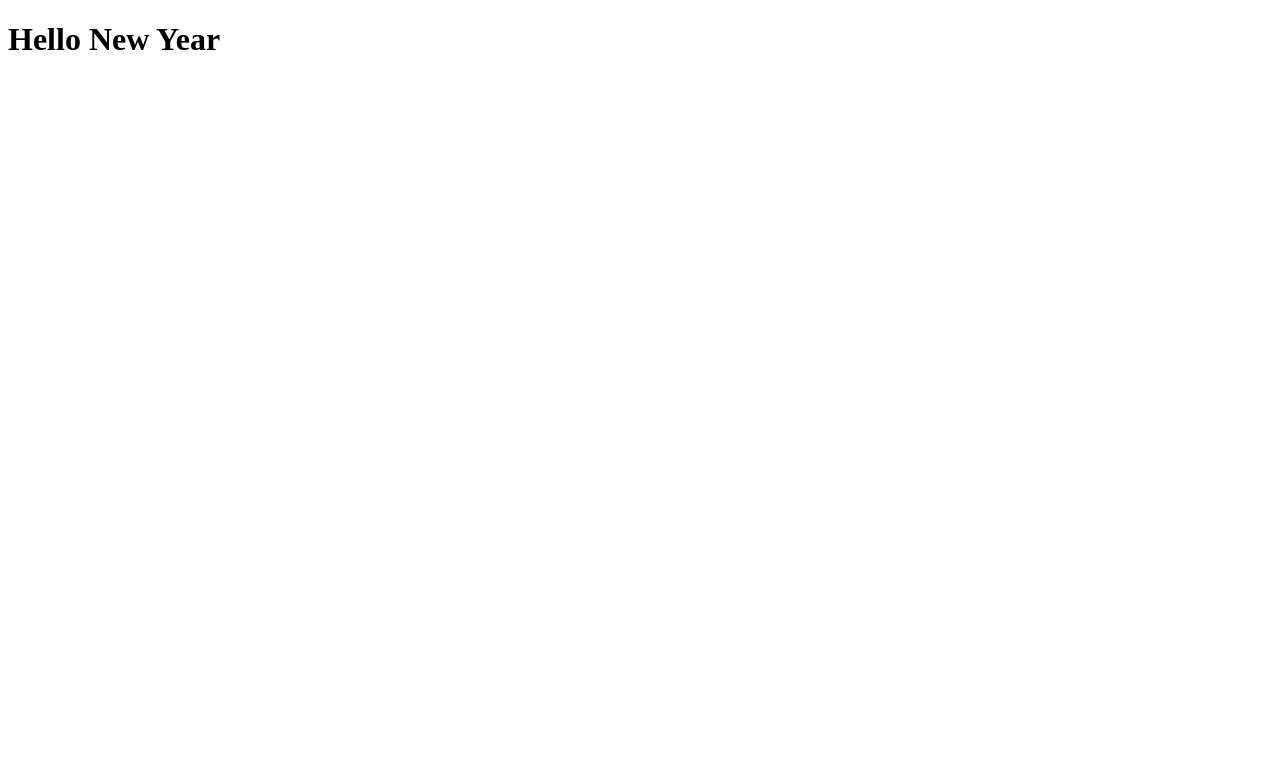
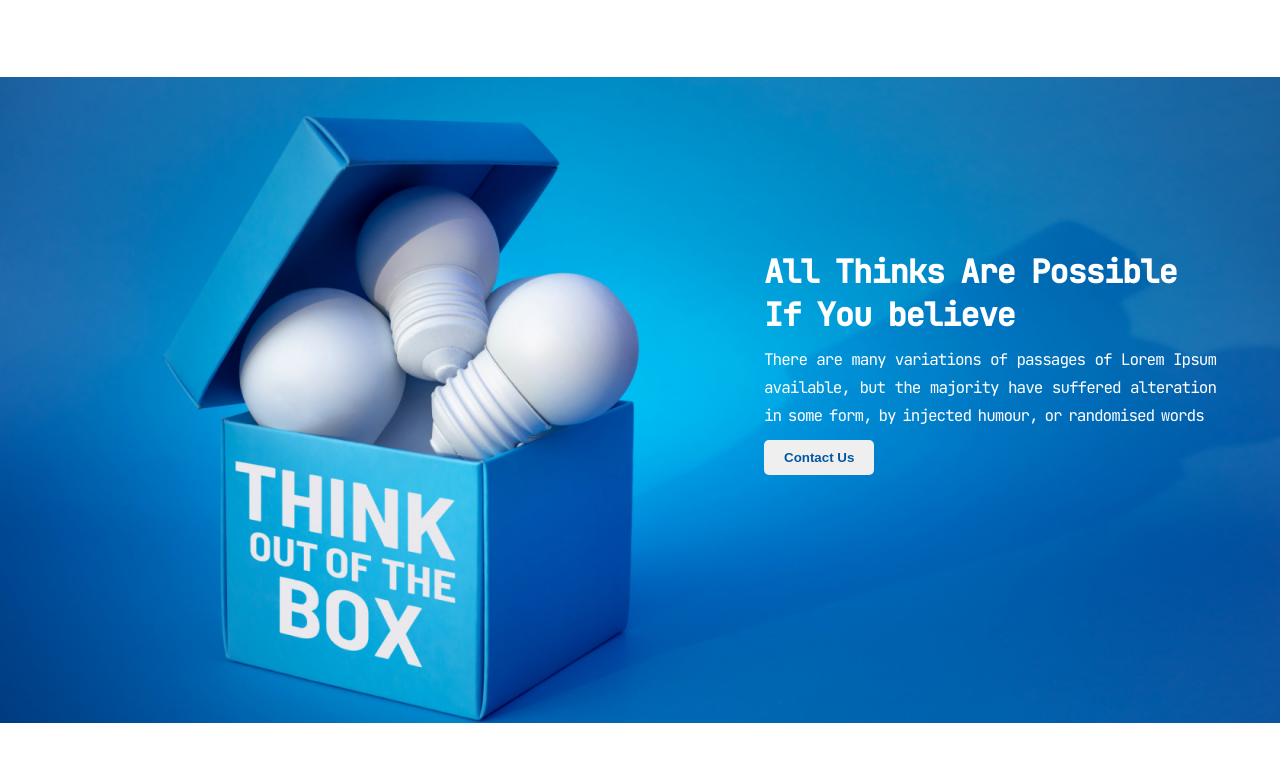
Before and after one commit to Atikur5500/New-Year-Project, a plain HTML site: page index.html in a window 1280 px wide. Drawn offline with Linux system fonts and the light colour scheme.

Commit message:
Complete Header Section

```diff
--- a/index.html
+++ b/index.html
@@ -3,10 +3,19 @@
 <head>
     <meta charset="UTF-8">
     <meta name="viewport" content="width=device-width, initial-scale=1.0">
+    <link rel="stylesheet" href="style/style.css">
     <title>New Year Project</title>
 </head>
 <body>
-    <h1>Hello New Year</h1>
+    <header>
+        <div class="container">
+            <div class="banner">
+                <h1 class="banner-title">All Thinks Are Possible If You believe</h1>
+                <p class="banner-description">There are many variations of passages of Lorem Ipsum available, but the majority have suffered alteration in some form, by injected humour, or randomised words</p>
+                <button class="primary-button">Contact Us</button>
+            </div>
+        </div>
+    </header>
 
 
 
--- /dev/null
+++ b/style/style.css
@@ -0,0 +1,39 @@
+@import url('https://fonts.googleapis.com/css2?family=JetBrains+Mono:wght@400;500&display=swap');
+*{
+    margin: 0;
+    padding: 0;
+    box-sizing: border-box;
+}
+body{
+    font-family: 'JetBrains Mono', monospace;
+    word-spacing: -2px;
+    letter-spacing: -1px;
+}
+.container{
+    background-image: url('../images/banner/banner3.png');
+    background-repeat: no-repeat;
+    height: 100vh;
+    background-position: center;
+    background-size: 100%;
+}
+.banner{
+  width: 90%;
+  margin: 0 auto;
+  padding: 250px 0px 0px 700px;
+}
+.banner-title{
+    color: #fff;
+}
+.banner-description{
+    color: #fff;
+    margin: 10px 0px;
+    line-height: 28px;
+    text-align: justify;
+}
+.primary-button{
+    padding: 10px 20px;
+    border: none;
+    border-radius: 5px;
+    font-weight: bold;
+    color: #0057a4;
+}
```
